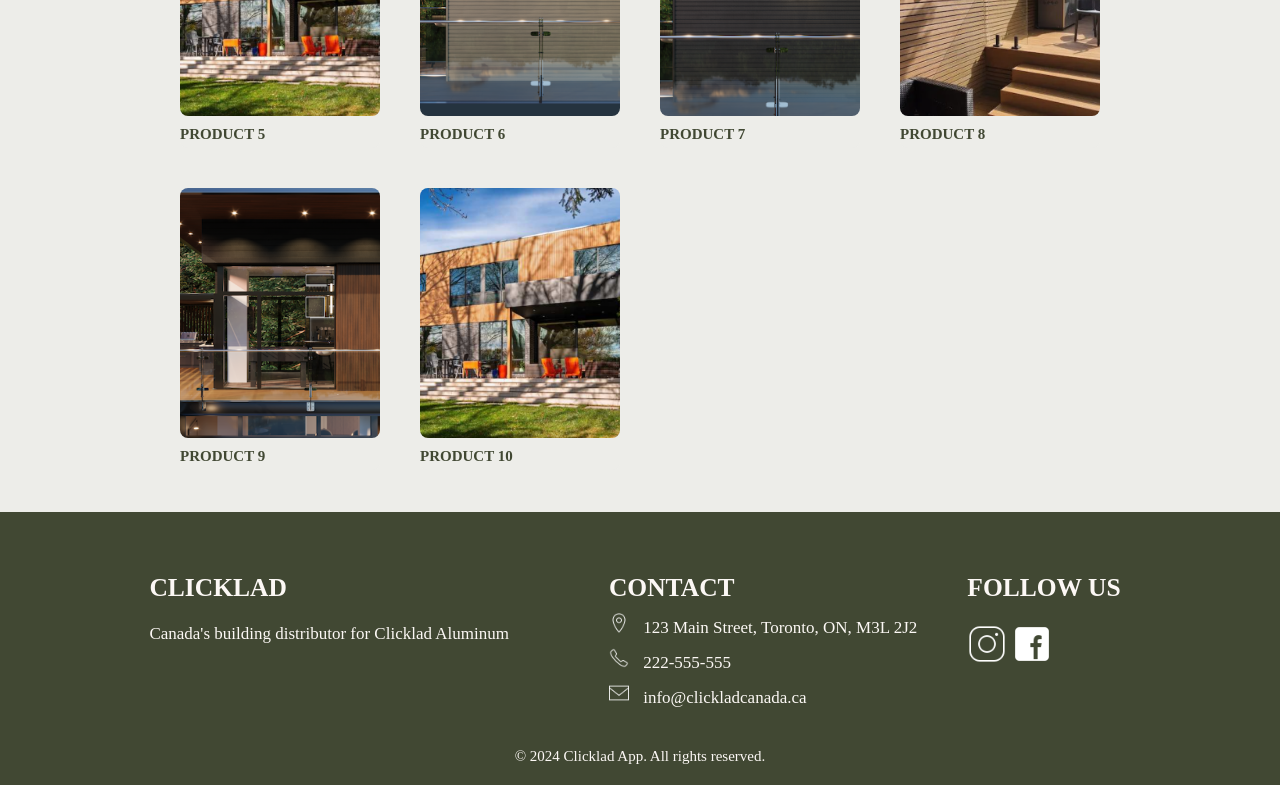
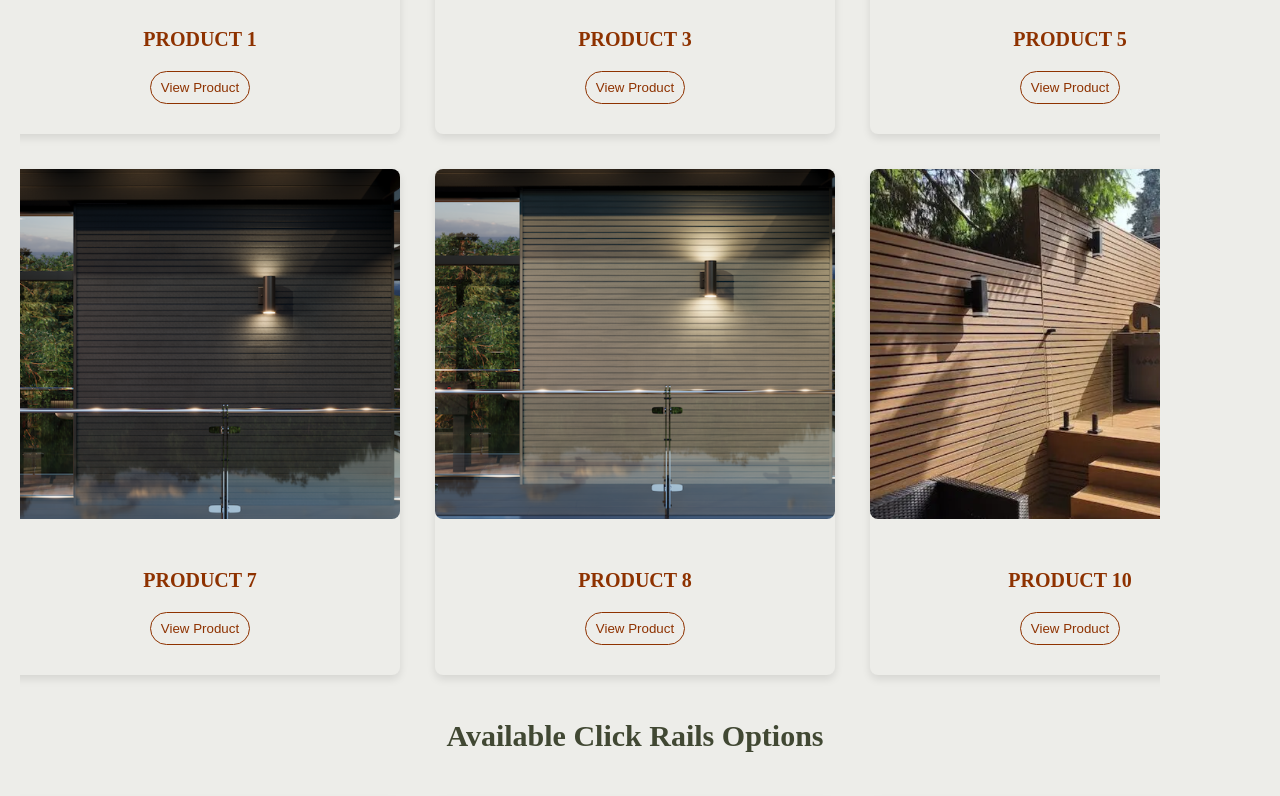
Before and after one commit to AbdulmuhsinB/Clicklad, a Next.js app in the folder clicklad-app/: page /product in a window 1280 px wide. Shown: the part 660-1456 px from the top of the page. Built offline with nearby package versions, Linux system fonts and the light colour scheme.

Commit message:
fixed whitespace issue, and made product page and productDetail page, better looking and more like clicklad.com, whilst also updating the json

```diff
--- a/clicklad-app/app/layout.js
+++ b/clicklad-app/app/layout.js
@@ -14,8 +14,10 @@ const Layout = ({ children }) => (
       {/* Other meta tags can be added here */}
     </Head>
     <html lang="en">
-      <body>
-        {children}
+      <body style={{ backgroundColor: '#414833'}}>
+        <div>
+          {children}
+        </div>
       </body>
     </html>
   </>
--- a/clicklad-app/app/product/page.js
+++ b/clicklad-app/app/product/page.js
@@ -1,12 +1,11 @@
 // pages/Product.js
-
 import React from 'react';
 import Layout from '../layout';
 import Navbar from '../../components/Navbar';
 import Footer from '../../components/Footer';
 import ProductList from '../../components/ProductList';
 import productsData from '../../components/jsons/product.json';
-import styles from './page.module.css'; // Import your CSS module
+import styles from './page.module.css';
 
 export default function Product() {
   return (
--- a/clicklad-app/components/ProductCard.js
+++ b/clicklad-app/components/ProductCard.js
@@ -18,10 +18,12 @@ const ProductCard = ({ product, onClick }) => {
 
   return (
     <div className={styles['product-card']} onClick={handleClick}>
-      <div className={styles['product-image']} style={backgroundImageStyle}>
-      </div>
+      <div className={styles['product-image']} style={backgroundImageStyle}></div>
       <div className={styles['product-content']}>
         <div className={styles['product-name']}>{product.name}</div>
+        <button className={styles['view-button']}>
+          View Product
+        </button>
       </div>
     </div>
   );
--- a/clicklad-app/components/ProductCard.module.css
+++ b/clicklad-app/components/ProductCard.module.css
@@ -1,46 +1,55 @@
-/* components/ProductCard.module.css */
-
 .product-card {
-  position: relative; /* Ensure relative positioning for absolute children */
-  width: 200px; /* Adjust width as needed */
+  position: relative;
+  width: 400px; /* Adjusted width */
   margin: 10px;
   text-align: justify;
   background-color: #edede9;
   border-radius: 8px;
-  color: #414833;
+  color: #8E3200;
   cursor: pointer;
+  box-shadow: 0 4px 8px rgba(0, 0, 0, 0.1); /* Added box shadow */
 }
 
 .product-card:hover .product-name {
-  color: #898971; /* Change color on hover */
+  color: #8E3200;
+  font-weight: bold;
+}
+
+.product-content{
+  text-align: center;
+  padding: 30px;
 }
 
 .product-image {
-  height: 250px; /* Adjust height as needed */
+  height: 350px; /* Adjusted height */
   background-size: cover;
   background-position: center;
   border-radius: 8px;
   margin-bottom: 10px;
-  position: relative; /* Ensure relative positioning for absolute children */
-}
-
-.discount-bubble {
-  position: absolute;
-  top: 10px;
-  right: 10px;
-  background-color: #007bff; /* Blue background */
-  color: #fff;
-  padding: 5px 10px;
-  border-radius: 5px;
-}
-
-.discount-text {
-  font-size: 14px;
+  position: relative;
 }
 
 .product-name {
-  font-size: 15px;
+  font-size: 20px;
   font-weight: bold;
   margin-bottom: 5px;
-  transition: color 0.3s ease; /* Smooth transition for color change */
+  transition: color 0.3s ease;
+  padding: 10px;
+  margin-bottom: 10px;
+
 }
+
+.view-button {
+  background-color: #edede9;
+  color: #8E3200;
+  padding: 8px 10px;
+  border-radius: 20px;
+  border: 1px solid #8e3200;
+  cursor: pointer;
+  transition: background-color 0.3s ease;
+}
+
+.view-button:hover {
+  background-color: #8E3200;
+  color: white;
+}
--- a/clicklad-app/components/ProductDetail.js
+++ b/clicklad-app/components/ProductDetail.js
@@ -7,6 +7,7 @@ const ProductDetail = ({ product }) => {
 
   useEffect(() => {
     setMainImage(product.colors[0].mainImage);
+    window.scrollTo(0, 0); // Scrolls to the top of the page
   }, [product]);
 
   const handleColorClick = (index) => {
@@ -53,12 +54,47 @@ const ProductDetail = ({ product }) => {
       </div>
       <div className={styles['details-section']}>
         <h2 className={styles['product-name']}>{product.name}</h2>
-        <p className={styles['product-description']}>{product.description}</p>
+        <table className={styles['product-info-table']}>
+          <tbody>
+            <tr>
+              <td>SKU</td>
+              <td>{product.id}</td>
+            </tr>
+            <tr>
+              <td>Description</td>
+              <td>{product.description}</td>
+            </tr>
+            <tr>
+              <td>Standard Size</td>
+              <td>{product['standard-size']}</td>
+            </tr>
+            <tr>
+              <td>Weight Per Unit</td>
+              <td>{product['weight-per-unit']}</td>
+            </tr>
+            <tr>
+              <td>Profile Size</td>
+              <td>
+                <table className={styles['profile-size-table']}>
+                  <tbody>
+                    <tr>
+                      <td>Inches</td>
+                      <td>{product['Profile Size'][0].inch}</td>
+                    </tr>
+                    <tr>
+                      <td>mm</td>
+                      <td>{product['Profile Size'][0].mm}</td>
+                    </tr>
+                  </tbody>
+                </table>
+              </td>
+            </tr>
+          </tbody>
+        </table>
         <hr className={styles['separator']} />
-
         <div className={styles['color-section']}>
           <p className={styles['product-description']}>
-            Colors: {product.colors[selectedColorIndex].title}
+            Color: {product.colors[selectedColorIndex].title}
           </p>
           <div className={styles['color-options']}>
             {product.colors.map((color, index) => (
--- a/clicklad-app/components/ProductDetail.module.css
+++ b/clicklad-app/components/ProductDetail.module.css
@@ -9,7 +9,7 @@
 .image-section {
   display: flex;
   flex-direction: row;
-  margin: 0px 80px;
+  margin: 20px 80px;
   position: relative;
 }
 
@@ -52,8 +52,9 @@
 .separator {
   border: 0;
   height: 1px;
-  background: #414833;
+  background: #8E3200;
   margin: 20px 0;
+  margin-top: 40px;
 }
 
 .add-to-cart-button {
@@ -63,7 +64,6 @@
   border: none;
   cursor: pointer;
   font-size: 1em;
-  font-weight: bold;
   border-radius: 4px;
   margin-top: 20px;
 }
@@ -82,6 +82,61 @@
 .color-circle.selected {
   border: 2px solid #414833;
 }
+
+.product-info-table {
+  width: 100%;
+  margin-top: 20px;
+  border-collapse: collapse;
+}
+
+.product-info-table td {
+  padding: 8px;
+  border: 1px solid #414833;
+  color: #414833;
+}
+
+.profile-size-table {
+  width: 100%;
+  border-collapse: collapse;
+}
+
+.profile-size-table td {
+  padding: 4px;
+  border: none;
+  text-align: center;
+}
+
+.color-circle {
+  width: 40px;
+  height: 40px;
+  border-radius: 50%;
+  cursor: pointer;
+  margin: 0 5px;
+}
+
+.selected {
+  border: 2px solid #000;
+}
+
+.main-image {
+  max-width: 100%;
+}
+
+.add-to-cart-button {
+  background-color: #8E3200;
+  color: #edede9;
+  border: none;
+  padding: 10px;
+  cursor: pointer;
+}
+
+.add-to-cart-button:hover {
+  background-color: #edede9;
+  color: #8E3200;
+  border: 1px solid #8E3200;
+
+}
+
 
 @media (max-width: 768px) {
   .back-button{
--- a/clicklad-app/components/ProductList.js
+++ b/clicklad-app/components/ProductList.js
@@ -1,19 +1,18 @@
-// components/ProductList.js
 'use client';
 import React, { useState } from 'react';
 import ProductCard from './ProductCard';
 import ProductDetail from './ProductDetail';
-import styles from './ProductList.module.css'; // Import your CSS module
+import styles from './ProductList.module.css';
 
 const ProductList = ({ products }) => {
   const [selectedProductId, setSelectedProductId] = useState(null);
 
   const handleProductClick = (productId) => {
-    setSelectedProductId(productId); // Set the selected product ID
+    setSelectedProductId(productId);
   };
 
   const handleBackClick = () => {
-    setSelectedProductId(null); // Reset selected product ID to null
+    setSelectedProductId(null);
   };
 
   if (selectedProductId) {
@@ -21,15 +20,26 @@ const ProductList = ({ products }) => {
     return <ProductDetail product={selectedProduct} onBack={handleBackClick} />;
   }
 
+  const categories = [...new Set(products.map(product => product.category))];
+  const categorizedProducts = categories.map(category => ({
+    category,
+    products: products.filter(product => product.category === category)
+  }));
+
   return (
     <div className={styles.page}>
       <h1 className={styles['our-products']}>Our Products</h1>
       <div className={styles['product-list-wrapper']}>
-        <div className={styles['product-list']}>
-          {products.map(product => (
-            <ProductCard key={product.id} product={product} onClick={handleProductClick} />
-          ))}
-        </div>
+        {categorizedProducts.map(({ category, products }) => (
+          <div key={category}>
+            <h2 className={styles['category-title']}>Available {category} Options</h2>
+            <div className={styles['product-list']}>
+              {products.map(product => (
+                <ProductCard key={product.id} product={product} onClick={handleProductClick} />
+              ))}
+            </div>
+          </div>
+        ))}
       </div>
     </div>
   );
--- a/clicklad-app/components/ProductList.module.css
+++ b/clicklad-app/components/ProductList.module.css
@@ -1,32 +1,57 @@
 .product-list-wrapper {
   display: flex;
-  justify-content: center; /* Center the grid container horizontally */
-  padding: 20px; /* Optional: Add some padding around the grid */
+  flex-direction: column;
+  align-items: center;
+  padding: 20px;
   overflow: hidden;
+  margin-right: 50px; /* Add right margin to the wrapper */
+  width: calc(100% - 100px); /* Adjust width to account for the right margin */
+  box-sizing: border-box; /* Include padding and borders in width calculation */
 }
 
 .our-products {
+  color: #8E3200;
+  font-size: 40px;
+  margin-bottom: 0px;
+  padding-bottom: 0px;
+  text-align: center; /* Center the heading text */
+}
+
+.category-title {
   color: #414833;
-  margin-bottom: 20px;
-  font-size: 40px;
+  font-size: 30px;
+  padding: 10px;
+  padding-left: 100px;
+  text-align: center; /* Center the category title text */
+  width: 100%; /* Ensure it spans the full width of the parent */
+  box-sizing: border-box; /* Include padding in width calculation */
 }
 
 .product-list {
   display: grid;
-  grid-template-columns: repeat(4, 1fr); /* Default: 4 cards per row on desktop */
-  gap: 20px; /* Adjust gap between cards as needed */
-  max-width: 1200px; /* Optional: Limit the maximum width of the grid container */
+  grid-template-columns: repeat(3, 1fr); /* 3 cards per row on desktop */
+  gap: 15px;
+  max-width: 1200px; /* Maximum width for the grid */
+  width: 100%; /* Ensure the grid takes full width of the wrapper */
+  box-sizing: border-box; /* Include padding and borders in width calculation */
+}
 
-  /* Responsive adjustments */
-  @media (max-width: 1200px) {
-    grid-template-columns: repeat(3, 1fr); /* 3 cards per row on tablets */
+@media (max-width: 1200px) {
+  .product-list {
+    grid-template-columns: repeat(2, 1fr); /* 2 cards per row on tablets */
+  }
+  .product-list-wrapper {
+    margin-left: 50px;
+  }
+}
+
+@media (max-width: 768px) {
+  .product-list {
+    grid-template-columns: 1fr; /* 1 card per row on mobile devices */
   }
 
-  @media (max-width: 768px) {
-    grid-template-columns: repeat(2, 1fr); /* 2 cards per row on mobile devices */
-  }
-
-  @media (max-width: 480px) {
-    grid-template-columns: 1fr; /* 1 card per row on smaller mobile devices */
+  .category-title{
+    padding-left: 0px;
+    font-size: 25px;
   }
 }
--- a/clicklad-app/components/jsons/product.JSON
+++ b/clicklad-app/components/jsons/product.JSON
@@ -3,6 +3,15 @@
     "id": 1,
     "name": "PRODUCT 1",
     "description": "Description of Product 1",
+    "standard-size": "3.3′ x 1m",
+    "weight-per-unit": "lb / kg",
+    "Profile Size": [
+      {
+        "inch": "1.89 x 0.611 x 0.06t",
+        "mm": "48.1 x 15.52 x 1.5t"
+      }
+    ],
+    "category": "Siding",
     "colors": [
       {
         "title": "Antique",
@@ -35,6 +44,15 @@
     "id": 2,
     "name": "PRODUCT 2",
     "description": "Description of Product 2",
+    "standard-size": "3.3′ x 1m",
+    "weight-per-unit": "lb / kg",
+    "Profile Size": [
+      {
+        "inch": "1.89 x 0.611 x 0.06t",
+        "mm": "48.1 x 15.52 x 1.5t"
+      }
+    ],
+    "category": "Click Rails",
     "colors": [
       {
         "title": "Charcoal",
@@ -67,6 +85,15 @@
     "id": 3,
     "name": "PRODUCT 3",
     "description": "Description of Product 3",
+    "standard-size": "3.3′ x 1m",
+    "weight-per-unit": "lb / kg",
+    "Profile Size": [
+      {
+        "inch": "1.89 x 0.611 x 0.06t",
+        "mm": "48.1 x 15.52 x 1.5t"
+      }
+    ],
+    "category": "Siding",
     "colors": [
       {
         "title": "Teak",
@@ -93,13 +120,21 @@
         "mainImage": "/Products/red-cedar.png",
         "thumbnail": "/materials/red-cedar.jpg"
       }
-
     ]
   },
   {
     "id": 4,
     "name": "PRODUCT 4",
     "description": "Description of Product 4",
+    "standard-size": "3.3′ x 1m",
+    "weight-per-unit": "lb / kg",
+    "Profile Size": [
+      {
+        "inch": "1.89 x 0.611 x 0.06t",
+        "mm": "48.1 x 15.52 x 1.5t"
+      }
+    ],
+    "category": "Click Rails",
     "colors": [
       {
         "title": "Ipe",
@@ -132,6 +167,15 @@
     "id": 5,
     "name": "PRODUCT 5",
     "description": "Description of Product 5",
+    "standard-size": "3.3′ x 1m",
+    "weight-per-unit": "lb / kg",
+    "Profile Size": [
+      {
+        "inch": "1.89 x 0.611 x 0.06t",
+        "mm": "48.1 x 15.52 x 1.5t"
+      }
+    ],
+    "category": "Siding",
     "colors": [
       {
         "title": "Red Cedar",
@@ -164,6 +208,15 @@
     "id": 6,
     "name": "PRODUCT 6",
     "description": "Description of Product 6",
+    "standard-size": "3.3′ x 1m",
+    "weight-per-unit": "lb / kg",
+    "Profile Size": [
+      {
+        "inch": "1.89 x 0.611 x 0.06t",
+        "mm": "48.1 x 15.52 x 1.5t"
+      }
+    ],
+    "category": "Click Rails",
     "colors": [
       {
         "title": "Antique",
@@ -196,6 +249,15 @@
     "id": 7,
     "name": "PRODUCT 7",
     "description": "Description of Product 7",
+    "standard-size": "3.3′ x 1m",
+    "weight-per-unit": "lb / kg",
+    "Profile Size": [
+      {
+        "inch": "1.89 x 0.611 x 0.06t",
+        "mm": "48.1 x 15.52 x 1.5t"
+      }
+    ],
+    "category": "Siding",
     "colors": [
       {
         "title": "Charcoal",
@@ -228,6 +290,97 @@
       "id": 8,
       "name": "PRODUCT 8",
       "description": "Description of Product 8",
+      "standard-size": "3.3′ x 1m",
+      "weight-per-unit": "lb / kg",
+      "Profile Size": [
+        {
+          "inch": "1.89 x 0.611 x 0.06t",
+          "mm": "48.1 x 15.52 x 1.5t"
+        }
+      ],
+      "category": "Siding",
+      "colors": [
+        {
+          "title": "Antique",
+          "mainImage": "/Products/Antique.png",
+          "thumbnail": "/materials/Antique.png"
+        },
+        {
+          "title": "Charcoal",
+          "mainImage": "/Products/Charcoal.png",
+          "thumbnail": "/materials/Charcoal.png"
+        },
+        {
+          "title": "Teak",
+          "mainImage": "/Products/Teak.png",
+          "thumbnail": "/materials/Teak.png"
+        },
+        {
+          "title": "Ipe",
+          "mainImage": "/Products/Ipe.png",
+          "thumbnail": "/materials/Ipe.jpg"
+        },
+        {
+          "title": "Red Cedar",
+          "mainImage": "/Products/red-cedar.png",
+          "thumbnail": "/materials/red-cedar.jpg"
+        }
+      ]
+    },
+    {
+      "id": 9,
+      "name": "PRODUCT 9",
+      "description": "Description of Product 9",
+      "standard-size": "3.3′ x 1m",
+      "weight-per-unit": "lb / kg",
+      "Profile Size": [
+        {
+          "inch": "1.89 x 0.611 x 0.06t",
+          "mm": "48.1 x 15.52 x 1.5t"
+        }
+      ],
+      "category": "Click Rails",
+      "colors": [
+        {
+          "title": "Charcoal",
+          "mainImage": "/Products/Charcoal.png",
+          "thumbnail": "/materials/Charcoal.png"
+        },
+        {
+          "title": "Antique",
+          "mainImage": "/Products/Antique.png",
+          "thumbnail": "/materials/Antique.png"
+        },
+        {
+          "title": "Teak",
+          "mainImage": "/Products/Teak.png",
+          "thumbnail": "/materials/Teak.png"
+        },
+        {
+          "title": "Ipe",
+          "mainImage": "/Products/Ipe.png",
+          "thumbnail": "/materials/Ipe.jpg"
+        },
+        {
+          "title": "Red Cedar",
+          "mainImage": "/Products/red-cedar.png",
+          "thumbnail": "/materials/red-cedar.jpg"
+        }
+      ]
+    },
+    {
+      "id": 10,
+      "name": "PRODUCT 10",
+      "description": "Description of Product 10",
+      "standard-size": "3.3′ x 1m",
+      "weight-per-unit": "lb / kg",
+      "Profile Size": [
+        {
+          "inch": "1.89 x 0.611 x 0.06t",
+          "mm": "48.1 x 15.52 x 1.5t"
+        }
+      ],
+      "category": "Siding",
       "colors": [
         {
           "title": "Teak",
@@ -254,71 +407,6 @@
           "mainImage": "/Products/red-cedar.png",
           "thumbnail": "/materials/red-cedar.jpg"
         }
-
-    ]
-  },
-  {
-    "id": 9,
-    "name": "PRODUCT 9",
-    "description": "Description of Product 9",
-    "colors": [
-      {
-        "title": "Ipe",
-        "mainImage": "/Products/Ipe.png",
-        "thumbnail": "/materials/Ipe.jpg"
-      },
-      {
-        "title": "Teak",
-        "mainImage": "/Products/Teak.png",
-        "thumbnail": "/materials/Teak.png"
-      },
-      {
-        "title": "Charcoal",
-        "mainImage": "/Products/Charcoal.png",
-        "thumbnail": "/materials/Charcoal.png"
-      },
-      {
-        "title": "Antique",
-        "mainImage": "/Products/Antique.png",
-        "thumbnail": "/materials/Antique.png"
-      },
-      {
-        "title": "Red Cedar",
-        "mainImage": "/Products/red-cedar.png",
-        "thumbnail": "/materials/red-cedar.jpg"
-      }
-    ]
-  },
-  {
-    "id": 10,
-    "name": "PRODUCT 10",
-    "description": "Description of Product 10",
-    "colors": [
-      {
-        "title": "Red Cedar",
-        "mainImage": "/Products/red-cedar.png",
-        "thumbnail": "/materials/red-cedar.jpg"
-      },
-      {
-        "title": "Ipe",
-        "mainImage": "/Products/Ipe.png",
-        "thumbnail": "/materials/Ipe.jpg"
-      },
-      {
-        "title": "Teak",
-        "mainImage": "/Products/Teak.png",
-        "thumbnail": "/materials/Teak.png"
-      },
-      {
-        "title": "Charcoal",
-        "mainImage": "/Products/Charcoal.png",
-        "thumbnail": "/materials/Charcoal.png"
-      },
-      {
-        "title": "Antique",
-        "mainImage": "/Products/Antique.png",
-        "thumbnail": "/materials/Antique.png"
-      }
       ]
     }
 ]
```
Lines whose indentation alone changed are shown as unchanged.
